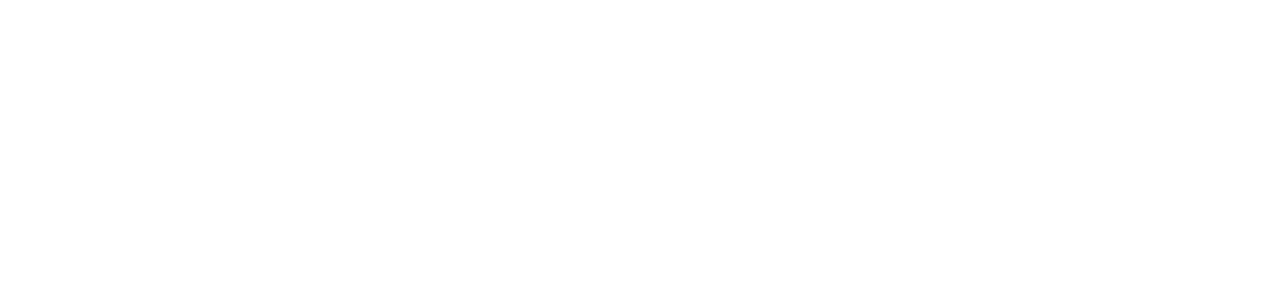
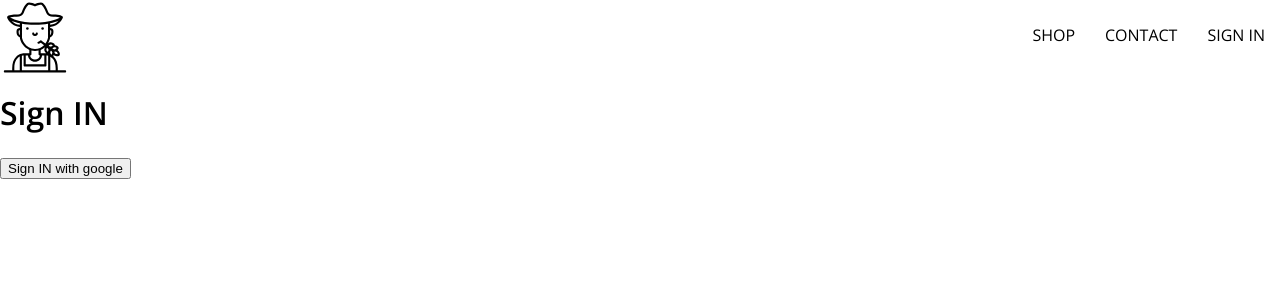
Before and after one commit to a29g/upban-pindu, a React (Create React App) app: page /sign-in in a window 1280 px wide. Before the commit this address had no page. Shown: the top 300 px of the page. Built offline with nearby package versions, Linux system fonts and the light colour scheme.

Commit message:
added the firebase utils and firebase libraries

```diff
--- a/package.json
+++ b/package.json
@@ -6,6 +6,7 @@
     "@testing-library/jest-dom": "^5.16.5",
     "@testing-library/react": "^13.4.0",
     "@testing-library/user-event": "^13.5.0",
+    "firebase": "^9.14.0",
     "react": "^18.2.0",
     "react-dom": "^18.2.0",
     "react-router-dom": "^6.4.3",
--- a/src/App.js
+++ b/src/App.js
@@ -1,6 +1,7 @@
 import { Route, Routes } from "react-router-dom";
 import Home from "./routes/home/home.component";
 import Navigation from "./routes/navigation/navigation.component";
+import SignIn from "./routes/sign-in/sign-in.component";
 
 const Shop = () => {
   return (
@@ -14,6 +15,7 @@
 
         <Route index element={<Home/>}/>
         <Route path="shop" element={<Shop/>}/>
+        <Route path="sign-in" element={<SignIn/>}/>
 
       </Route>
 
--- a/src/routes/navigation/navigation.component.jsx
+++ b/src/routes/navigation/navigation.component.jsx
@@ -13,7 +13,13 @@
 
             <div className="nav-links-container">
                 <Link className="nav-link" to="/shop">
-                    Shop
+                    SHOP
+                </Link>
+                <Link className="nav-link" to="/contact">
+                    CONTACT
+                </Link>
+                <Link className="nav-link" to="/sign-in">
+                    SIGN IN
                 </Link>
             </div>
 
--- a/src/routes/navigation/navigation.styles.scss
+++ b/src/routes/navigation/navigation.styles.scss
@@ -3,7 +3,7 @@
     width: 100%;
     display: flex;
     justify-content: space-between;
-    margin-bottom: 25px;
+    margin-bottom: 5px;
 
     .logo-container {
       height: 100%;
--- /dev/null
+++ b/src/routes/sign-in/sign-in.component.jsx
@@ -0,0 +1,18 @@
+import React from 'react'
+import { signInWithGooglePopup , createUserDocFromAuth } from '../../utils/firebase/firebase.utils'
+
+const SignIn = () => {
+
+    const logGoogleUser = async ( ) => {
+        const {user} = await signInWithGooglePopup();
+        const userDocRef = await createUserDocFromAuth(user);
+    }
+  return (
+    <div>
+      <h1>Sign IN</h1>
+      <button onClick={logGoogleUser}>Sign IN with google</button>
+    </div>
+  )
+}
+
+export default SignIn;
--- /dev/null
+++ b/src/utils/firebase/firebase.utils.js
@@ -0,0 +1,56 @@
+import { initializeApp } from 'firebase/app'
+
+import {getAuth, signInWithRedirect, signInWithPopup,GoogleAuthProvider} from 'firebase/auth'
+
+import { getFirestore,doc,getDoc,setDoc } from 'firebase/firestore'
+
+const firebaseConfig = {
+    apiKey: "AIzaSyDnarlSPl5pUUGEJSxt2vMeujYwhSaixfQ",
+    authDomain: "urpan-pindu-db.firebaseapp.com",
+    projectId: "urpan-pindu-db",
+    storageBucket: "urpan-pindu-db.appspot.com",
+    messagingSenderId: "167956242550",
+    appId: "1:167956242550:web:d1af10870160e62c37ff57"
+  };
+
+  // Initialize Firebase
+  const firebaseApp = initializeApp(firebaseConfig);
+
+  const provider = new GoogleAuthProvider();
+
+  provider.setCustomParameters({
+    prompt: 'select_account'
+  });
+
+  export const auth= getAuth();
+  export const signInWithGooglePopup = () => signInWithPopup(auth,provider);
+
+  export const db = getFirestore();
+
+  export const createUserDocFromAuth = async(userAuth) => {
+    const userDocRef = doc(db, 'users', userAuth.uid)
+    console.log(userDocRef);
+
+    const userSnapshot = await getDoc(userDocRef);
+    console.log(userSnapshot);
+
+    if(!userSnapshot.exists()){
+        const {displayName, email} = userAuth;
+        const createdAt = new Date();
+
+        try{
+            await setDoc(userDocRef,{
+                displayName,
+                email,
+                createdAt,
+            });
+
+        }
+        catch(error){
+            console.error('error creating the user', error.message);
+        }
+    }
+
+    return userDocRef
+
+  }
```
Also changed, not shown: src/assets/farmer-svgrepo-com.svg, 1 other file (tests, documents, lock files or other folders).
